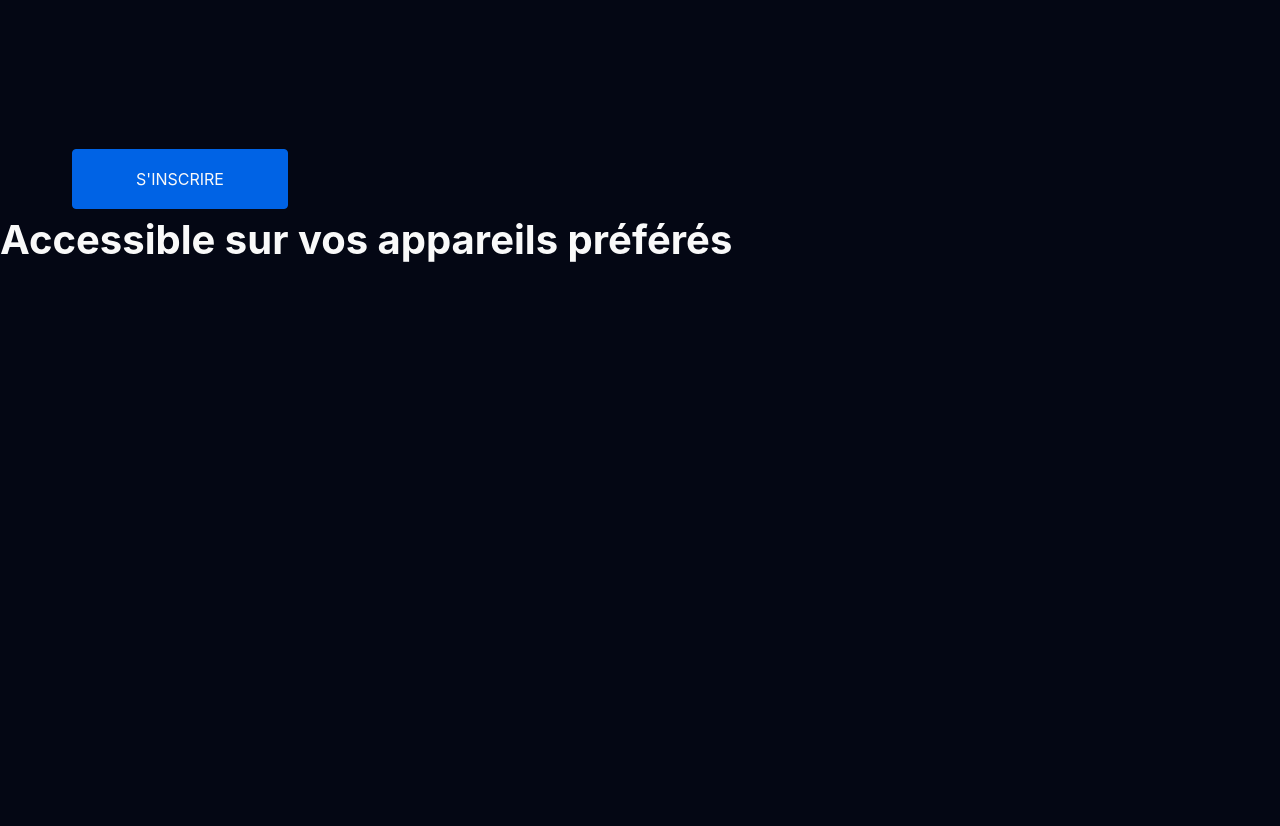
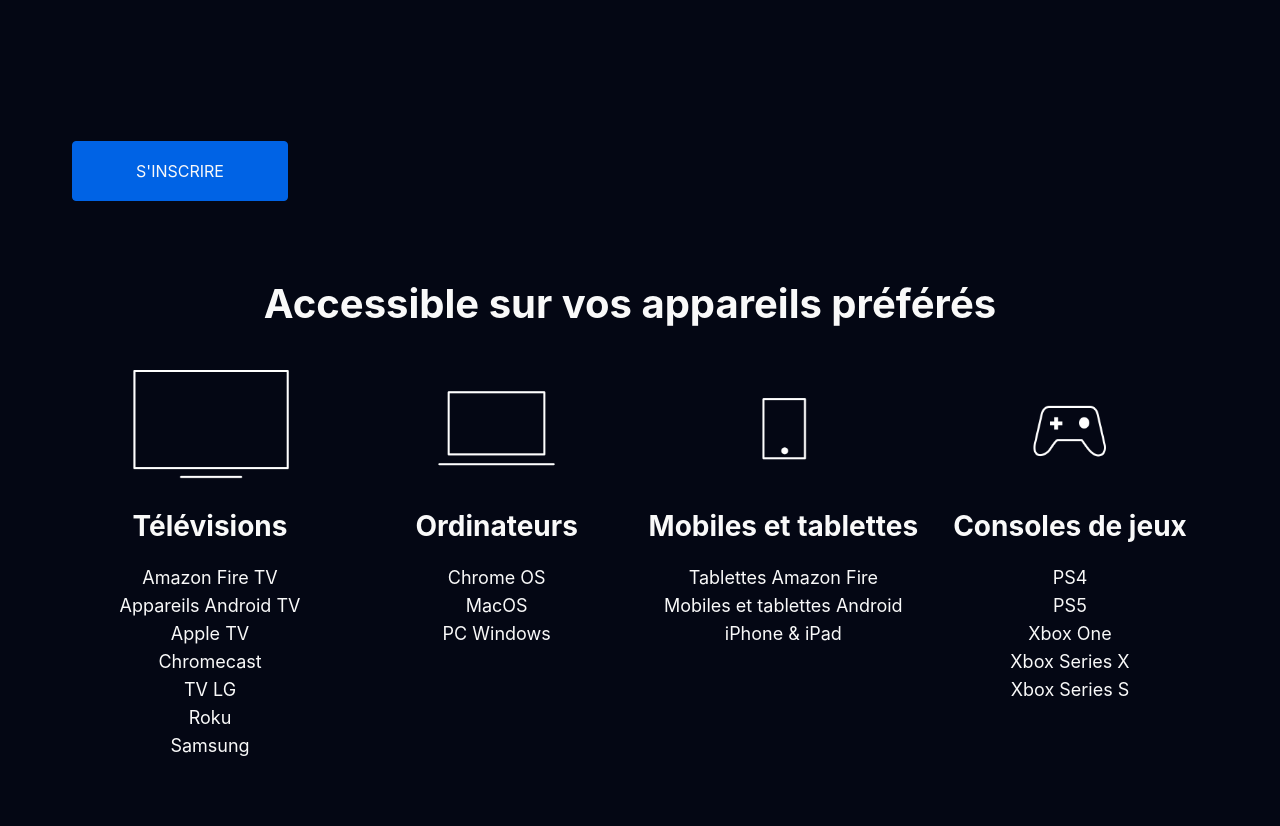
Before and after one commit to BroLegacy/DisneyPlus, a plain HTML site: page index.html in a window 1280 px wide. Shown: the part 1387-2213 px from the top of the page. Before the commit the page ends 1677 px from the top, so only its background shows below. Drawn offline with Linux system fonts and the light colour scheme.

Commit message:
fin partie appareils

```diff
--- a/index.html
+++ b/index.html
@@ -20,25 +20,25 @@
   <body>
     <nav>
       <a href="index.html" class="logo">
-        <img src="./img/logo.svg" alt="LogoDiney+" />
+        <img src="./img/logo.svg" alt="LogoDisney+" />
       </a>
       <a href="#" class="btn signup">INSCRIVEZ-VOUS</a>
       <a href="#" class="btn signin">S'IDENTIFIER</a>
     </nav>
     <section class="top">
       <header>
-        <div class="content container-medium sm-text-center md-text-left">
+        <div>
           <a href="index.html" class="logo">
             <img src="./img/logo.svg" alt="LogoDisney" />
           </a>
           <h1>Tout ce que vous imaginez<br />et encore +</h1>
           <ul>
-            <li class="grid-item">
+            <li class="grid-item col">
               <h2>8,99 € <span class="small">par mois</span></h2>
               <p>Sans engagement*. Voir conditions d'abonnement.</p>
               <a href="#" class="btn">S'INSCRIRE</a>
             </li>
-            <li class="grid-item both-ends">
+            <li class="grid-item col">
               <h2>89,90 € <span class="small">pour un an</span></h2>
               <p class="small">
                 Économisez plus de 15%**. Voir conditions d’abonnement.
@@ -92,9 +92,40 @@
       <a href="#" class="btn">S'INSCRIRE</a>
     </section>
     <section class="appareils">
-      <div class="app">
-        <h1>Accessible sur vos appareils préférés</h1>
-      </div>
+      <h1>Accessible sur vos appareils préférés</h1>
+      <ul class="grid-item">
+        <li>
+          <img src="./img/tv.png" alt="tv" />
+          <h2>Télévisions</h2>
+          <p>
+            Amazon Fire TV<br />Appareils Android TV<br />Apple TV<br />Chromecast<br />TV
+            LG<br />Roku<br />Samsung
+          </p>
+        </li>
+        <li>
+          <img src="./img/ordi.png" alt="ordi" />
+          <h2>Ordinateurs</h2>
+          <p>Chrome OS<br />MacOS<br />PC Windows</p>
+        </li>
+        <li>
+          <img src="./img/téléphone.png" alt="tel" />
+          <h2>Mobiles et tablettes</h2>
+          <p>
+            Tablettes Amazon Fire<br />Mobiles et tablettes Android<br />iPhone
+            & iPad
+          </p>
+        </li>
+        <li>
+          <img src="./img/manette.png" alt="man" />
+          <h2>Consoles de jeux</h2>
+          <p>
+            PS4<br />PS5<br />Xbox One<br />Xbox Series X<br />Xbox Series S
+          </p>
+        </li>
+      </ul>
     </section>
+    <footer>
+      <img src="./img/logo.svg" alt="LogoDisney" />
+    </footer>
   </body>
 </html>
--- a/style.scss
+++ b/style.scss
@@ -33,7 +33,6 @@
   text-decoration: none;
   border-radius: 4px;
   border: solid 1px;
-
   background-color: rgba(0, 0, 0, 0.8);
 }
 
@@ -44,16 +43,16 @@
   border-radius: 4px;
   border: solid 1px;
   margin: 5px;
-  background-color: rgba(0, 0, 0, 0.8);
 }
 
 .signup {
-  background-color: #0063e5;
   border-color: var(--primary);
+  background-color: var(--primary);
 }
 
 .signin {
   border: solid 1px var(--white);
+  background-color: rgba(0, 0, 0, 0.8);
 }
 
 header {
@@ -124,10 +123,12 @@
 .grid-item {
   box-sizing: border-box;
   display: flex;
+  list-style: none;
+  width: 50%;
+}
+
+.col {
   flex-direction: column;
-  list-style: none;
-  padding: 12px;
-  width: 50%;
 }
 
 .grid-item > p {
@@ -146,6 +147,7 @@
 .footnote {
   font-size: 11px;
   line-height: 21px;
+  padding: 12px;
 }
 
 .price {
@@ -218,3 +220,38 @@
   text-align: center;
   max-width: 360px;
 }
+
+.appareils {
+  padding: 5.6vw;
+}
+
+.appareils > ul {
+  display: flex;
+  width: 100%;
+  justify-content: center;
+}
+
+.app {
+  text-align: center;
+}
+
+.appareils > h1 {
+  text-align: center;
+}
+
+.grid-item > li {
+  text-align: center;
+}
+
+li > img {
+  max-width: 350px;
+}
+
+li > h2 {
+  margin: 20px 0px 24px;
+}
+
+li > p {
+  line-height: 28px;
+  font-size: 18px;
+}
```
Also changed, not shown: style.css, 1 other file.
